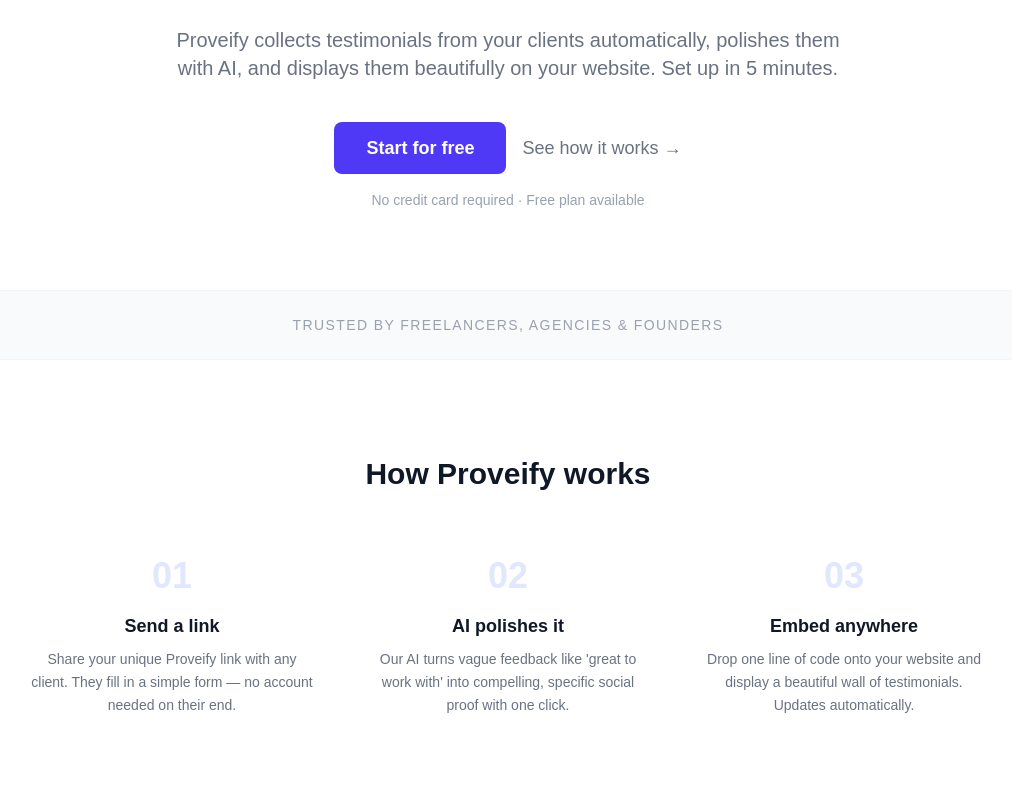
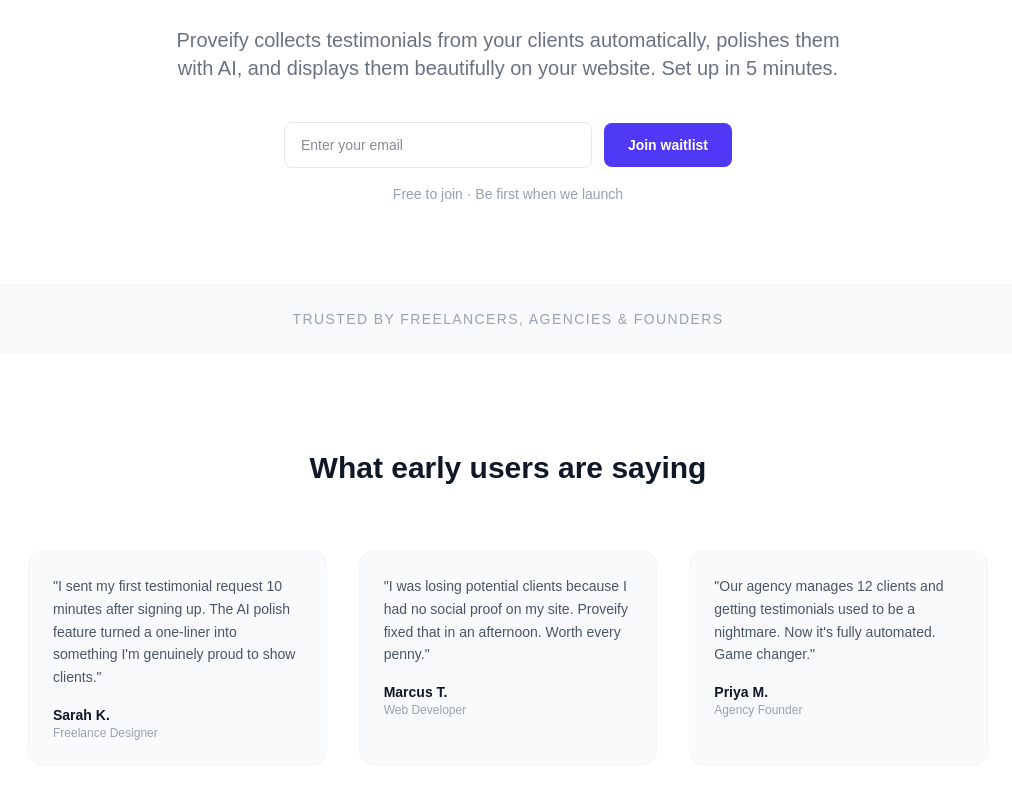
Before and after one commit to bigviv/proveify, a Next.js app: page / in a window 1280 px wide. Shown: the part 340-1140 px from the top of the page, without its empty margins (132-1144 px from the left). Built offline with nearby package versions, Linux system fonts and the light colour scheme.

Commit message:
Implement email capture and update UI sections
Added email capture functionality with loading and success states. Updated navigation and section content to reflect the waitlist feature.

```diff
--- a/app/page.tsx
+++ b/app/page.tsx
@@ -1,4 +1,30 @@
+'use client';
+import { useState } from 'react';
+
 export default function Home() {
+  const [email, setEmail] = useState('');
+  const [status, setStatus] = useState<'idle' | 'loading' | 'success' | 'error'>('idle');
+
+  const handleSubmit = async () => {
+    if (!email) return;
+    setStatus('loading');
+    try {
+      const res = await fetch('/api/waitlist', {
+        method: 'POST',
+        headers: { 'Content-Type': 'application/json' },
+        body: JSON.stringify({ email }),
+      });
+      if (res.ok) {
+        setStatus('success');
+        setEmail('');
+      } else {
+        setStatus('error');
+      }
+    } catch {
+      setStatus('error');
+    }
+  };
+
   return (
     <main className="min-h-screen bg-white text-gray-900">
 
@@ -8,8 +34,8 @@
         <div className="flex items-center gap-6">
           <a href="#how-it-works" className="text-sm text-gray-500 hover:text-gray-900">How it works</a>
           <a href="#pricing" className="text-sm text-gray-500 hover:text-gray-900">Pricing</a>
-          <a href="#" className="bg-black text-white text-sm px-4 py-2 rounded-lg hover:bg-gray-800">
-            Get started free
+          <a href="#waitlist" className="bg-black text-white text-sm px-4 py-2 rounded-lg hover:bg-gray-800">
+            Join waitlist
           </a>
         </div>
       </nav>
@@ -27,15 +53,37 @@
           Proveify collects testimonials from your clients automatically, polishes them with AI,
           and displays them beautifully on your website. Set up in 5 minutes.
         </p>
-        <div className="flex items-center justify-center gap-4">
-          <a href="#" className="bg-indigo-600 text-white px-8 py-3 rounded-lg text-lg font-semibold hover:bg-indigo-700">
-            Start for free
-          </a>
-          <a href="#how-it-works" className="text-gray-500 text-lg hover:text-gray-900">
-            See how it works →
-          </a>
+
+        {/* Email capture */}
+        <div id="waitlist" className="flex flex-col sm:flex-row items-center justify-center gap-3 max-w-md mx-auto">
+          {status === 'success' ? (
+            <div className="w-full bg-green-50 border border-green-200 text-green-700 rounded-lg px-6 py-3 font-semibold">
+              🎉 You're on the list! Check your inbox.
             </div>
-        <p className="text-sm text-gray-400 mt-4">No credit card required · Free plan available</p>
+          ) : (
+            <>
+              <input
+                type="email"
+                placeholder="Enter your email"
+                value={email}
+                onChange={(e) => setEmail(e.target.value)}
+                onKeyDown={(e) => e.key === 'Enter' && handleSubmit()}
+                className="w-full border border-gray-200 rounded-lg px-4 py-3 text-sm focus:outline-none focus:ring-2 focus:ring-indigo-500"
+              />
+              <button
+                onClick={handleSubmit}
+                disabled={status === 'loading'}
+                className="whitespace-nowrap bg-indigo-600 text-white px-6 py-3 rounded-lg text-sm font-semibold hover:bg-indigo-700 disabled:opacity-50"
+              >
+                {status === 'loading' ? 'Joining...' : 'Join waitlist'}
+              </button>
+            </>
+          )}
+        </div>
+        {status === 'error' && (
+          <p className="text-red-500 text-sm mt-2">Something went wrong. Please try again.</p>
+        )}
+        <p className="text-sm text-gray-400 mt-4">Free to join · Be first when we launch</p>
       </section>
 
       {/* Social proof bar */}
@@ -45,26 +93,47 @@
         </p>
       </section>
 
+      {/* Testimonials */}
+      <section className="max-w-5xl mx-auto px-8 py-24">
+        <h2 className="text-3xl font-bold text-center mb-16">What early users are saying</h2>
+        <div className="grid grid-cols-1 md:grid-cols-3 gap-8">
+          {[
+            {
+              quote: "I sent my first testimonial request 10 minutes after signing up. The AI polish feature turned a one-liner into something I'm genuinely proud to show clients.",
+              name: "Sarah K.",
+              role: "Freelance Designer"
+            },
+            {
+              quote: "I was losing potential clients because I had no social proof on my site. Proveify fixed that in an afternoon. Worth every penny.",
+              name: "Marcus T.",
+              role: "Web Developer"
+            },
+            {
+              quote: "Our agency manages 12 clients and getting testimonials used to be a nightmare. Now it's fully automated. Game changer.",
+              name: "Priya M.",
+              role: "Agency Founder"
+            }
+          ].map((t) => (
+            <div key={t.name} className="bg-gray-50 rounded-2xl p-6 border border-gray-100">
+              <p className="text-gray-600 text-sm leading-relaxed mb-4">"{t.quote}"</p>
+              <div>
+                <p className="font-semibold text-sm">{t.name}</p>
+                <p className="text-gray-400 text-xs">{t.role}</p>
+              </div>
+            </div>
+          ))}
+        </div>
+      </section>
+
       {/* How it works */}
-      <section id="how-it-works" className="max-w-5xl mx-auto px-8 py-24">
+      <section id="how-it-works" className="bg-gray-50 border-y border-gray-100 py-24">
+        <div className="max-w-5xl mx-auto px-8">
           <h2 className="text-3xl font-bold text-center mb-16">How Proveify works</h2>
           <div className="grid grid-cols-1 md:grid-cols-3 gap-12">
             {[
-            {
-              step: "01",
-              title: "Send a link",
-              desc: "Share your unique Proveify link with any client. They fill in a simple form — no account needed on their end."
-            },
-            {
-              step: "02",
-              title: "AI polishes it",
-              desc: "Our AI turns vague feedback like 'great to work with' into compelling, specific social proof with one click."
-            },
-            {
-              step: "03",
-              title: "Embed anywhere",
-              desc: "Drop one line of code onto your website and display a beautiful wall of testimonials. Updates automatically."
-            }
+              { step: "01", title: "Send a link", desc: "Share your unique Proveify link with any client. They fill in a simple form — no account needed on their end." },
+              { step: "02", title: "AI polishes it", desc: "Our AI turns vague feedback like 'great to work with' into compelling, specific social proof with one click." },
+              { step: "03", title: "Embed anywhere", desc: "Drop one line of code onto your website and display a beautiful wall of testimonials. Updates automatically." }
             ].map((item) => (
               <div key={item.step} className="text-center">
                 <div className="text-4xl font-black text-indigo-100 mb-4">{item.step}</div>
@@ -73,11 +142,11 @@
               </div>
             ))}
           </div>
+        </div>
       </section>
 
       {/* Features */}
-      <section className="bg-gray-50 border-y border-gray-100 py-24">
-        <div className="max-w-5xl mx-auto px-8">
+      <section className="max-w-5xl mx-auto px-8 py-24">
         <h2 className="text-3xl font-bold text-center mb-16">Everything you need, nothing you don't</h2>
         <div className="grid grid-cols-1 md:grid-cols-2 gap-8">
           {[
@@ -88,7 +157,7 @@
             { icon: "🎨", title: "Beautiful by default", desc: "Clean, professional designs that match any website style." },
             { icon: "📊", title: "Simple dashboard", desc: "Manage all your testimonials in one place. Approve, edit, publish." },
           ].map((f) => (
-              <div key={f.title} className="flex gap-4 bg-white p-6 rounded-xl border border-gray-100">
+            <div key={f.title} className="flex gap-4 bg-gray-50 p-6 rounded-xl border border-gray-100">
               <span className="text-2xl">{f.icon}</span>
               <div>
                 <h3 className="font-semibold mb-1">{f.title}</h3>
@@ -97,41 +166,20 @@
             </div>
           ))}
         </div>
-        </div>
       </section>
 
       {/* Pricing */}
-      <section id="pricing" className="max-w-4xl mx-auto px-8 py-24">
+      <section id="pricing" className="bg-gray-50 border-t border-gray-100 py-24">
+        <div className="max-w-4xl mx-auto px-8">
           <h2 className="text-3xl font-bold text-center mb-4">Simple pricing</h2>
           <p className="text-center text-gray-500 mb-16">Start free. Upgrade when you're ready.</p>
           <div className="grid grid-cols-1 md:grid-cols-3 gap-8">
             {[
-            {
-              name: "Free",
-              price: "$0",
-              desc: "Perfect to get started",
-              features: ["1 collection page", "Up to 5 testimonials", "Basic widget", "Manual collection"],
-              cta: "Get started",
-              highlight: false,
-            },
-            {
-              name: "Pro",
-              price: "$19",
-              desc: "For freelancers & founders",
-              features: ["Unlimited testimonials", "AI Polish feature", "Auto follow-up emails", "Custom branding", "Priority support"],
-              cta: "Start free trial",
-              highlight: true,
-            },
-            {
-              name: "Agency",
-              price: "$49",
-              desc: "For teams & agencies",
-              features: ["Everything in Pro", "Multiple workspaces", "White-label widget", "Client management", "Team access"],
-              cta: "Start free trial",
-              highlight: false,
-            }
+              { name: "Free", price: "$0", desc: "Perfect to get started", features: ["1 collection page", "Up to 5 testimonials", "Basic widget", "Manual collection"], cta: "Join waitlist", highlight: false },
+              { name: "Pro", price: "$19", desc: "For freelancers & founders", features: ["Unlimited testimonials", "AI Polish feature", "Auto follow-up emails", "Custom branding", "Priority support"], cta: "Join waitlist", highlight: true },
+              { name: "Agency", price: "$49", desc: "For teams & agencies", features: ["Everything in Pro", "Multiple workspaces", "White-label widget", "Client management", "Team access"], cta: "Join waitlist", highlight: false }
             ].map((plan) => (
-            <div key={plan.name} className={`rounded-2xl p-8 border ${plan.highlight ? "border-indigo-600 bg-indigo-600 text-white" : "border-gray-200"}`}>
+              <div key={plan.name} className={`rounded-2xl p-8 border ${plan.highlight ? "border-indigo-600 bg-indigo-600 text-white" : "border-gray-200 bg-white"}`}>
                 <h3 className={`font-bold text-lg mb-1 ${plan.highlight ? "text-white" : ""}`}>{plan.name}</h3>
                 <div className={`text-4xl font-black mb-1 ${plan.highlight ? "text-white" : ""}`}>
                   {plan.price}<span className="text-sm font-normal">/mo</span>
@@ -144,11 +192,43 @@
                     </li>
                   ))}
                 </ul>
-              <a href="#" className={`block text-center py-2 rounded-lg text-sm font-semibold ${plan.highlight ? "bg-white text-indigo-600 hover:bg-indigo-50" : "bg-gray-900 text-white hover:bg-gray-700"}`}>
+                <a href="#waitlist" className={`block text-center py-2 rounded-lg text-sm font-semibold ${plan.highlight ? "bg-white text-indigo-600 hover:bg-indigo-50" : "bg-gray-900 text-white hover:bg-gray-700"}`}>
                   {plan.cta}
                 </a>
               </div>
             ))}
+          </div>
+        </div>
+      </section>
+
+      {/* Bottom CTA */}
+      <section className="max-w-2xl mx-auto px-8 py-24 text-center">
+        <h2 className="text-3xl font-bold mb-4">Ready to prove your worth?</h2>
+        <p className="text-gray-500 mb-8">Join the waitlist and be first to know when Proveify launches.</p>
+        <div className="flex flex-col sm:flex-row items-center justify-center gap-3">
+          {status === 'success' ? (
+            <div className="w-full max-w-md bg-green-50 border border-green-200 text-green-700 rounded-lg px-6 py-3 font-semibold">
+              🎉 You're on the list! Check your inbox.
+            </div>
+          ) : (
+            <>
+              <input
+                type="email"
+                placeholder="Enter your email"
+                value={email}
+                onChange={(e) => setEmail(e.target.value)}
+                onKeyDown={(e) => e.key === 'Enter' && handleSubmit()}
+                className="w-full max-w-sm border border-gray-200 rounded-lg px-4 py-3 text-sm focus:outline-none focus:ring-2 focus:ring-indigo-500"
+              />
+              <button
+                onClick={handleSubmit}
+                disabled={status === 'loading'}
+                className="whitespace-nowrap bg-indigo-600 text-white px-6 py-3 rounded-lg text-sm font-semibold hover:bg-indigo-700 disabled:opacity-50"
+              >
+                {status === 'loading' ? 'Joining...' : 'Join waitlist'}
+              </button>
+            </>
+          )}
         </div>
       </section>
 
```
Lines whose indentation alone changed are shown as unchanged.
